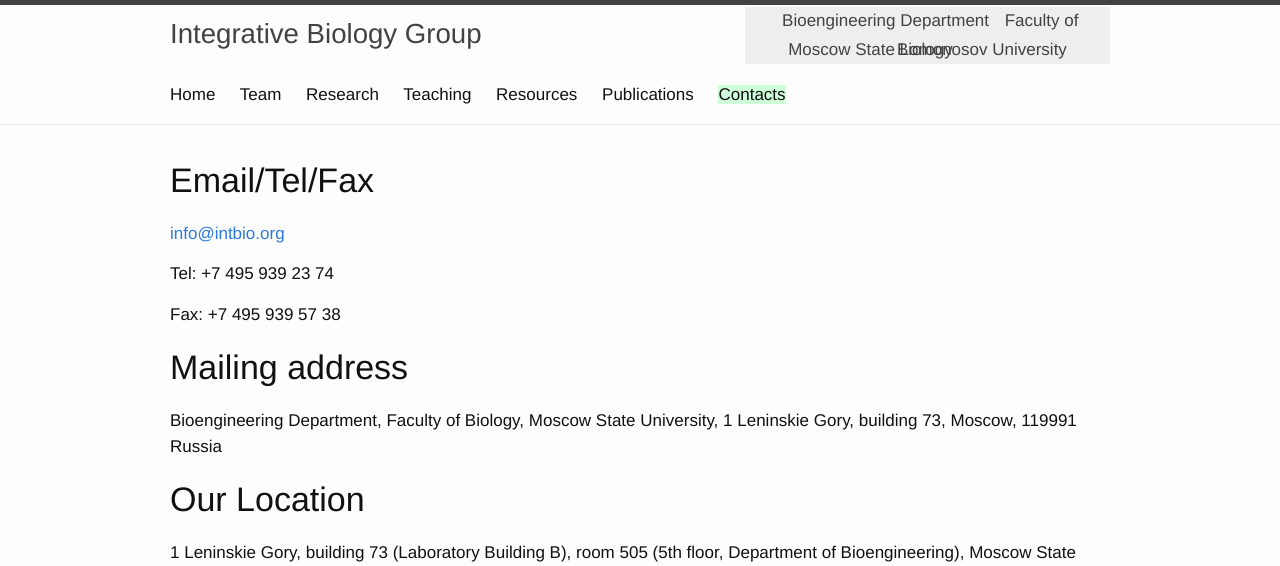
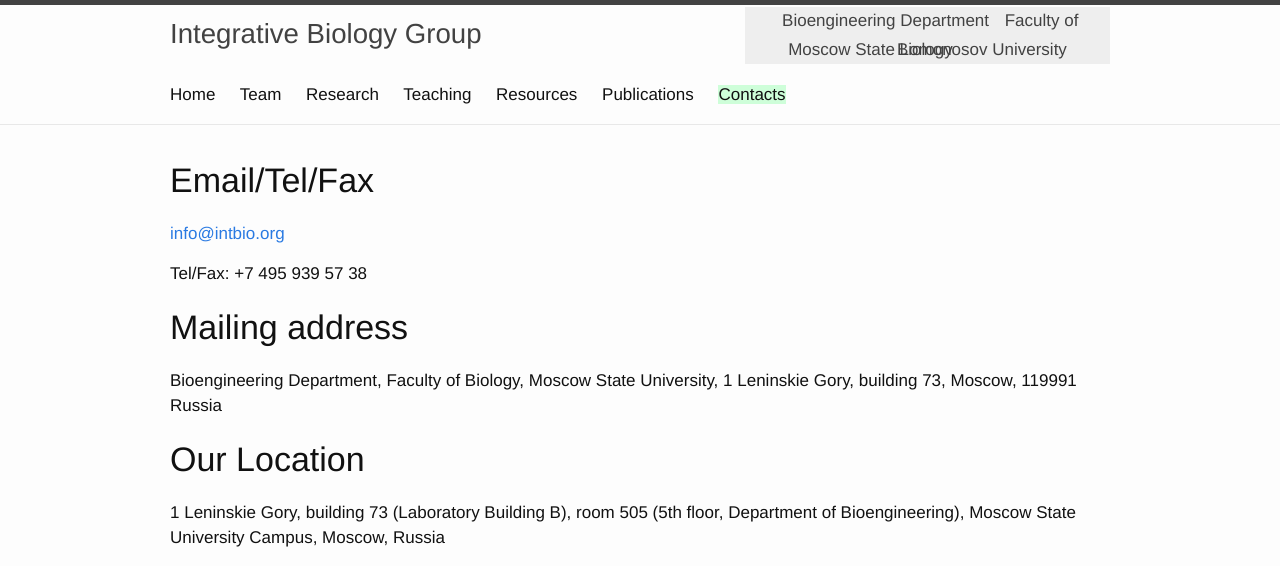
Before and after one commit to v-adlerberg/intbio.github.io, a Jekyll site: the page built from 7contacts.md, in a window 1280 px wide. Shown: the top 566 px of the page. Built offline with Jekyll 4.4.1, drawn with Linux system fonts in a browser that asks for light colours; grey boxes are pictures that could not be loaded.

Commit message:
Update 7contacts.md

```diff
--- a/7contacts.md
+++ b/7contacts.md
@@ -10,9 +10,7 @@ permalink: /contacts/
 
 [info@intbio.org](mailto:info@intbio.org)
 
-Tel: +7 495 939 23 74
-
-Fax: +7 495 939 57 38
+Tel/Fax: +7 495 939 57 38
 
 ## Mailing address
  Bioengineering Department, Faculty of Biology, Moscow State University,
```
